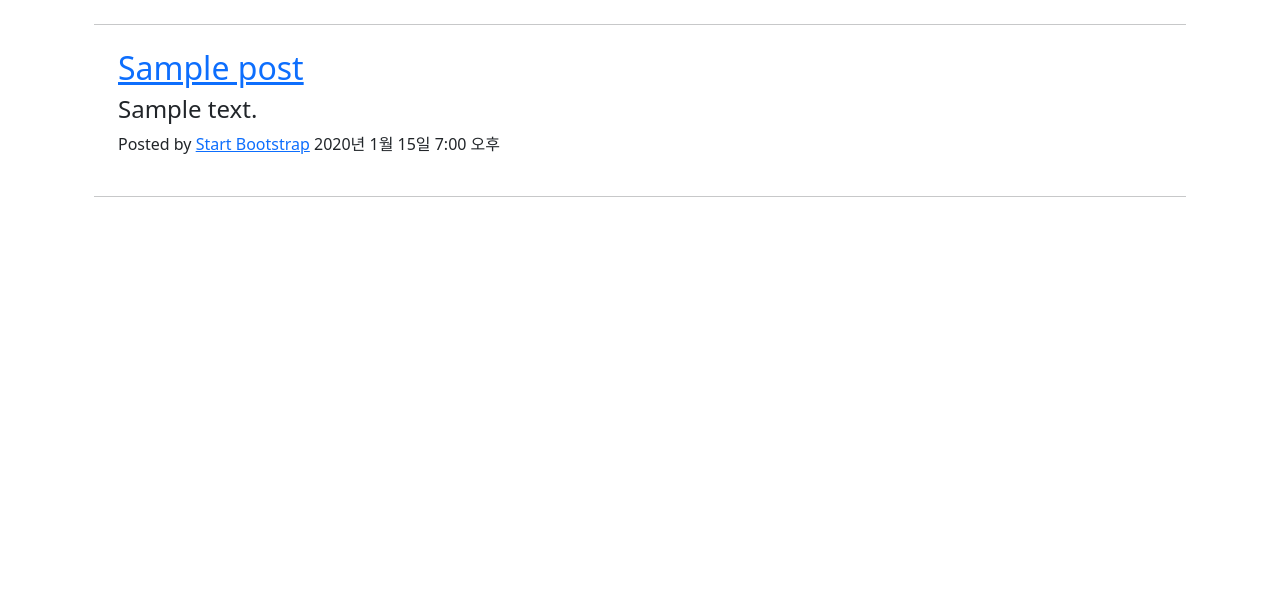
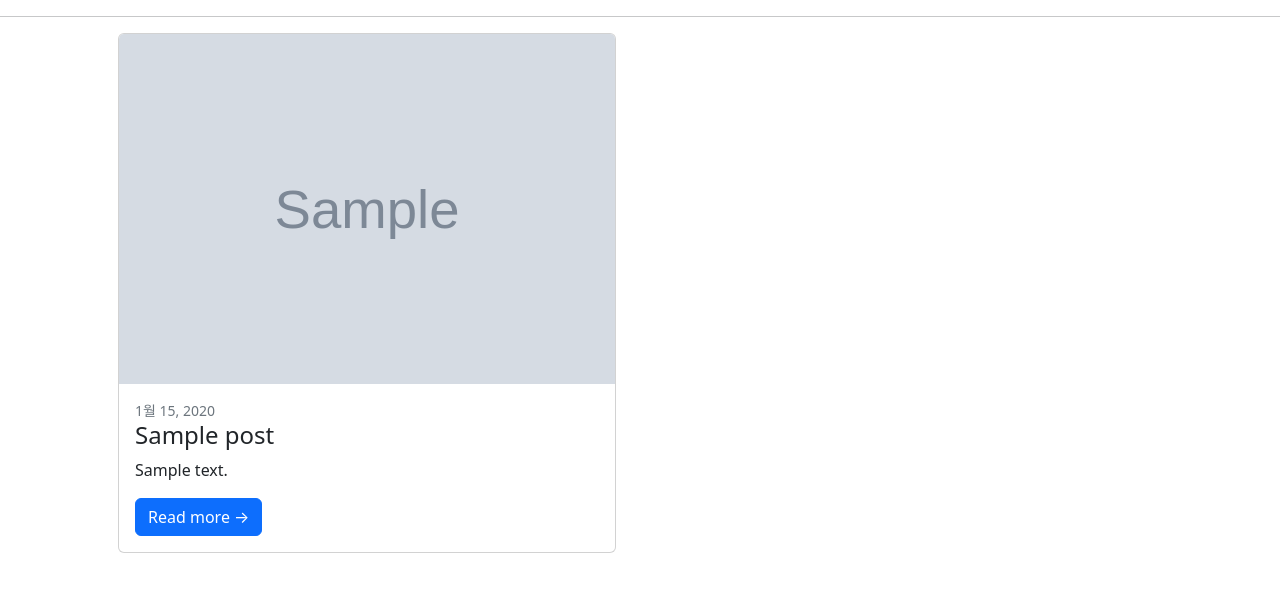
Before and after one commit to Kimkangyeon-17/blog_project, a Django app: page /blog/ in a window 1280 px wide. Shown: the top 592 px of the page. Run offline with Django 5.2, Linux system fonts and the light colour scheme; tables that the repository leaves empty hold one stand-in row (Sample ...); some libraries are stand-ins or nearby versions.

Commit message:
:lipstick: post list, detail page 수정

```diff
--- a/blog/models.py
+++ b/blog/models.py
@@ -3,6 +3,8 @@ from django.db import models
 class Post(models.Model):
     title = models.CharField(max_length=50)
     content = models.TextField()
+
+    head_image = models.ImageField(upload_to='blog/images/%Y/%m/%d', blank=True)
     created_at = models.DateTimeField(auto_now_add=True)
     updated_at = models.DateTimeField(auto_now=True)
 
--- a/blog/templates/blog/post_list.html
+++ b/blog/templates/blog/post_list.html
@@ -22,30 +22,42 @@
         <!-- 추후 개발 -->
 
         <!-- Main Content-->
+        <hr>
 
         <div class="container px-4 px-lg-5">
-            <div class="row gx-4 gx-lg-5 justify-content-center">
-                <div class="col-md-10 col-lg-8 col-xl-7">
-                    <!-- Post preview-->
-                </div>
-                    <!-- Divider-->
-                    <hr class="my-4" />
+            <div class="row gx-4 gx-lg-5">
                 {% for p in post_list %}
-                    <!-- Post preview-->
-                    <div class="post-preview">
-                        <a href="{{ p.get_absolute_url }}"><h2 class="post-title">{{ p.title }}</h2></a>
-                        <h4>{{ p.content }}</h4>
-                        <p class="post-meta">
-                            Posted by
-                            <a href="#!">Start Bootstrap</a>
-                            {{ p.created_at }}
-                        </p>
+                    <div class="col-md-6 mb-4">
+                        <div class="card h-100">
+                            <div class="card-img-wrapper" style="height: 350px; overflow: hidden;">  <!-- 이미지 컨테이너 추가 -->
+                                <a href="{{ p.get_absolute_url }}">
+                                    {% if p.head_image %}
+                                    <a href="#!"><img class="card-img-top" src="{{ p.head_image.url }}" alt="{{ p.title }}" style="width: 100%; height: 350px; object-fit: cover;" /></a>
+                                    {% else %}
+                                    <a href="#!"><img class="card-img-top" src="https://picsum.photos/seed/{{ p.id }}/200/300" alt="{{ p.title }}" style="width: 100%; height: 350px; margin: 0 auto; display: block;"/></a>
+                                    {% endif %}
+
+<!--                                    <img class="card-img-top"-->
+<!--                                         style="width: 100%; height: 350px; object-fit: cover;"  &lt;!&ndash; 이미지 스타일 추가 &ndash;&gt;-->
+<!--                                         src="{% if p.head_image %}{{ p.head_image.url }}{% else %}https://dummyimage.com/700x350/dee2e6/6c757d.jpg{% endif %}"-->
+<!--                                         alt="{{ p.title }}" />-->
+
+
+                                </a>
+                            </div>
+                            <div class="card-body">
+                                <div class="small text-muted">{{ p.created_at|date:"F j, Y" }}</div>
+                                <h2 class="card-title h4">{{ p.title }}</h2>
+                                <p class="card-text">{{ p.content|truncatewords:30 }}</p>
+                                <a class="btn btn-primary" href="{{ p.get_absolute_url }}">Read more →</a>
+                            </div>
+                        </div>
                     </div>
-                <hr class="my-4" />
                 {% endfor %}
-                </div>
             </div>
         </div>
+
+
         <!-- Footer-->
         <!-- 추후 개발 -->
         <!-- Bootstrap core JS-->
--- a/config/settings.py
+++ b/config/settings.py
@@ -1,3 +1,4 @@
+import os
 from pathlib import Path
 
 # Build paths inside the project like this: BASE_DIR / 'subdir'.
@@ -107,6 +108,9 @@ USE_TZ = True
 
 STATIC_URL = 'static/'
 
+MEDIA_URL = '/media/'
+MEDIA_ROOT = os.path.join(BASE_DIR, '_media')
+
 # Default primary key field type
 # https://docs.djangoproject.com/en/5.1/ref/settings/#default-auto-field
 
--- a/config/urls.py
+++ b/config/urls.py
@@ -1,8 +1,13 @@
 from django.contrib import admin
 from django.urls import path, include
+
+from django.conf import settings
+from django.conf.urls.static import static
 
 urlpatterns = [
     path('blog/', include('blog.urls')),
     path('admin/', admin.site.urls),
     path('', include('home_page.urls')),
 ]
+
+urlpatterns += static(settings.MEDIA_URL, document_root=settings.MEDIA_ROOT)
```
Also changed, not shown: blog/templates/blog/post_detail.html (+18 -0 lines).
